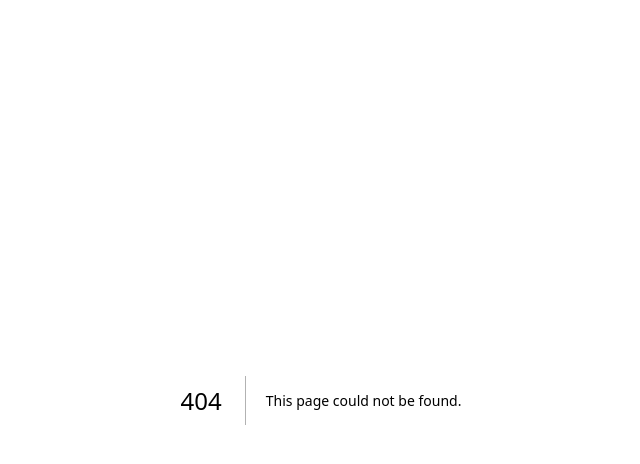
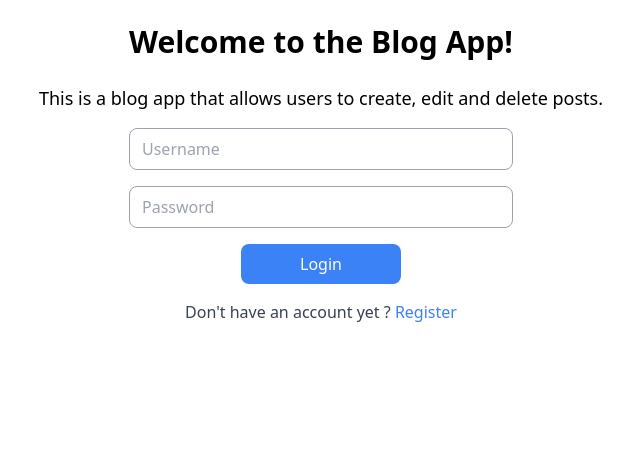
Before and after one commit to canerozus/blog-app-client, a Next.js app: page /login in a window 1280 px wide. Before the commit this address had no page. Shown: the top 464 px of the page, without its empty margins (319-959 px from the left). Built offline with nearby package versions, Linux system fonts and the light colour scheme.

Commit message:
login and register page

```diff
--- a/src/components/Navbar.jsx
+++ b/src/components/Navbar.jsx
@@ -1,13 +1,14 @@
+import Link from 'next/link'
 import React from 'react'
 
 export default function Navbar() {
     return (
 
-            <div className='flex my-2 justify-between w-full h-10'>
-            <a href='' className='font-bold text-2xl mx-2'>My Blog</a>
+        <div className='flex my-2 justify-between w-full h-10'>
+            <Link href='/' className='font-bold text-2xl mx-2'>My Blog</Link>
             <div className='flex space-x-3 items-center text-lg mx-2'>
-                <a href=''>Login</a>
-                <a href=''>Register</a>
+                <Link href="/login">Login</Link>
+                <Link href="/register">Register</Link>
             </div>
         </div>
 
--- a/src/components/Posts.jsx
+++ b/src/components/Posts.jsx
@@ -5,15 +5,24 @@ export default function Posts() {
         <div className='flex flex-col '>
             <div className='flex gap-2 m-3 w-full flex-col sm:flex-row sm:items-start items-center'>
                 <img className='w-2/5' src="https://techcrunch.com/wp-content/uploads/2022/04/EF-DELTA-Pro-3.png?w=730&crop=1" alt="" />
+
                 <div className='w-3/5 flex flex-col gap-5  text-start  mx-2 my-0 '>
                     <h2 className='text-2xl font-bold overflow-x-hidden overflow-y-auto max-h-20 p-2'>After ultracharged growth, battery maker EcoFlow comes for the glampers</h2>
+                    <div className='w-full px-2'>
+                        <a href='' className='font-bold mr-5'>Dawid</a>
+                        <time>05/02/2020</time>
+                    </div>
                     <p className='overflow-x-hidden overflow-y-auto max-h-44 p-2' >In recent years, episodes of extrem asdfasdf asdfasdf asdfasdf asdfasdf asdfa asdf e climate crises and jsadf  kasjdfnasjfh a sdfhasbdfjhfjhasdbf jhbasdfjhbasd fjhbsfjasd fjasdfhjasd f jasdfh asdfaskjdf as jabshd fahsdbfhjbad fashdf asdf asudyf asjfhasduyf ausfd asff ag afsdgasdf sdfas sdfasd fasfasdfasdf asfasdf afasdf ajksdf hsajf hjasd hfjkasdb f asfahsgfyuiashdfasdf hasuydfashdgfbasdfhbasdjf  ajshbfashfb  asdfjhsdfpower outrages have driven doomsday preppers to plan for off-the-grid survival scenarios. The mentality has been a boon to EcoFlow, a Shenzhen-based power generating and storing unicorn, which racked up $220 million in revenues last year as consumers in the U.S. demanded its solar-powered portable power stations.</p>
                 </div>
             </div>
             <div className='flex gap-2 m-3 w-full flex-col sm:flex-row sm:items-start items-center'>
                 <img className='w-2/5' src="https://techcrunch.com/wp-content/uploads/2022/04/EF-DELTA-Pro-3.png?w=730&crop=1" alt="" />
-                <div className='w-3/5 flex flex-col gap-5  text-start  mx-2 my-0 '>
+                <div className='w-3/5 flex flex-col gap-5 text-start  mx-2 my-0 '>
                     <h2 className='text-2xl font-bold overflow-x-hidden overflow-y-auto max-h-20 p-2'>After ultracharged growth, battery maker EcoFlow comes for the glampers</h2>
+                    <div className='w-full px-2'>
+                        <a href='' className='font-bold mr-5'>Dawid</a>
+                        <time>05/02/2020</time>
+                    </div>
                     <p className='overflow-x-hidden overflow-y-auto max-h-44 p-2' >In recent years, episodes of extrem asdfasdf asdfasdf asdfasdf asdfasdf asdfa asdf e climate crises and jsadf  kasjdfnasjfh a sdfhasbdfjhfjhasdbf jhbasdfjhbasd fjhbsfjasd fjasdfhjasd f jasdfh asdfaskjdf as jabshd fahsdbfhjbad fashdf asdf asudyf asjfhasduyf ausfd asff ag afsdgasdf sdfas sdfasd fasfasdfasdf asfasdf afasdf ajksdf hsajf hjasd hfjkasdb f asfahsgfyuiashdfasdf hasuydfashdgfbasdfhbasdjf  ajshbfashfb  asdfjhsdfpower outrages have driven doomsday preppers to plan for off-the-grid survival scenarios. The mentality has been a boon to EcoFlow, a Shenzhen-based power generating and storing unicorn, which racked up $220 million in revenues last year as consumers in the U.S. demanded its solar-powered portable power stations.</p>
                 </div>
             </div>
--- a/src/pages/index.js
+++ b/src/pages/index.js
@@ -9,7 +9,7 @@ export default function Home() {
       </Head>
       <main className='flex w-10/12'>
         <div className='flex gap-8 flex-col mx-5 '>
-           <Navbar />
+          <Navbar />
           <Posts />
         </div>
       </main>
--- /dev/null
+++ b/src/pages/login.jsx
@@ -0,0 +1,17 @@
+import Link from 'next/link'
+import React from 'react'
+
+export default function Login() {
+    return (
+<>
+<h1 class="text-3xl font-bold text-center my-6">Welcome to the Blog App!</h1>
+    <p class="text-lg text-center my-4">This is a blog app that allows users to create, edit and delete posts.</p>
+    <form class="flex flex-col items-center">
+        <input type="text" placeholder='Username' class="border border-gray-400 rounded-lg py-2 px-3 mb-4 w-full md:w-96" />
+        <input type="password" placeholder='Password' class="border border-gray-400 rounded-lg py-2 px-3 mb-4 w-full md:w-96" />
+        <button class="bg-blue-500 text-white rounded-lg py-2 px-4 hover:bg-blue-600 transition-colors duration-300 ease-in-out mb-4 w-full md:w-40">Login</button>
+        <p class="text-center text-gray-700">Don't have an account yet ? <Link href="/register" class="text-blue-500 hover:underline">Register</Link></p>
+    </form>
+</>
+    )
+}
--- /dev/null
+++ b/src/pages/register.jsx
@@ -0,0 +1,17 @@
+import Link from 'next/link'
+import React from 'react'
+
+export default function register() {
+    return (
+<>
+    <h1 class="text-3xl font-bold text-center my-6">Register for the Blog App!</h1>
+    <form class="flex flex-col items-center">
+        <input type="text" placeholder='Username' class="border border-gray-400 rounded-lg py-2 px-3 mb-4 w-full md:w-96" />
+        <input type="password" placeholder='Password' class="border border-gray-400 rounded-lg py-2 px-3 mb-4 w-full md:w-96" />
+        <input type="password" placeholder='Confirm Password' class="border border-gray-400 rounded-lg py-2 px-3 mb-4 w-full md:w-96" />
+        <button class="bg-blue-500 text-white rounded-lg py-2 px-4 hover:bg-blue-600 transition-colors duration-300 ease-in-out mb-4 w-full md:w-40">Register</button>
+        <p class="text-center text-gray-700">Already have an account? <Link href="/login" class="text-blue-500 hover:underline">Login</Link></p>
+    </form>
+</>
+    )
+}
```
